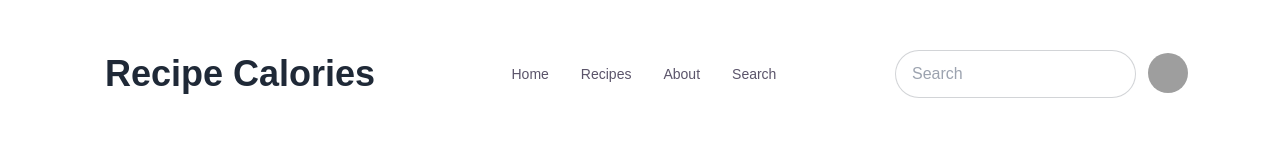
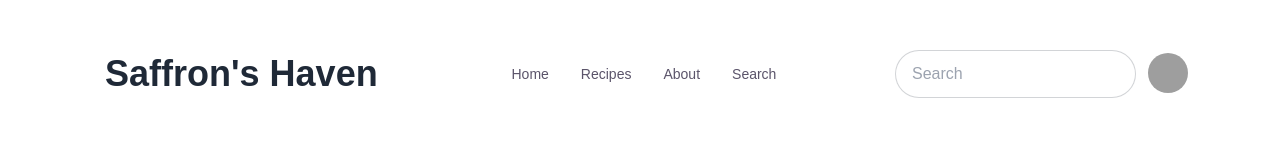
Before and after one commit to OHshajim/Saffron-s-Haven, a React (Vite) app: page / in a window 1280 px wide. Shown: the top 146 px of the page. Built offline with nearby package versions, Linux system fonts and the light colour scheme; grey boxes are pictures that could not be loaded.

Commit message:
name change

```diff
--- a/index.html
+++ b/index.html
@@ -4,7 +4,7 @@
     <meta charset="UTF-8" />
     <link rel="icon" type="image/svg+xml" href="/vite.svg" />
     <meta name="viewport" content="width=device-width, initial-scale=1.0" />
-    <title>Vite + React</title>
+    <title>Saffron's Haven</title>
   </head>
   <body>
     <div id="root"></div>
--- a/package.json
+++ b/package.json
@@ -10,6 +10,7 @@
     "preview": "vite preview"
   },
   "dependencies": {
+    "prop-types": "^15.8.1",
     "react": "^18.2.0",
     "react-dom": "^18.2.0",
     "react-toastify": "^10.0.5"
--- a/src/Components/Header/Navbar.jsx
+++ b/src/Components/Header/Navbar.jsx
@@ -1,9 +1,10 @@
+/* eslint-disable react/no-unescaped-entities */
 export default function Navbar() {
     return (
         <div>
             <div className="navbar flex-col md:flex-row mt-10">
                 <div className="flex-1">
-                    <a className="btn btn-ghost text-xl md:text-4xl">Recipe Calories</a>
+                    <a className="btn btn-ghost text-xl md:text-4xl">Saffron's Haven</a>
                 </div>
 
                 <div className="hidden lg:flex  flex-1">
--- a/src/Components/Main/Our Recipes/Recipe.jsx
+++ b/src/Components/Main/Our Recipes/Recipe.jsx
@@ -1,3 +1,4 @@
+import PropTypes from 'prop-types';
 
 const Recipe = ({ recipe ,handleCook}) => {
     const { image_url, recipe_name, short_description, ingredients, calories, preparation_time } = recipe;
@@ -34,4 +35,8 @@ const Recipe = ({ recipe ,handleCook}) => {
     );
 };
 
+Recipe.propTypes={
+    recipe:PropTypes.object.isRequired ,
+    handleCook:PropTypes.func.isRequired
+}
 export default Recipe;
```
Also changed, not shown: 1 other file (tests, documents, lock files or other folders).
